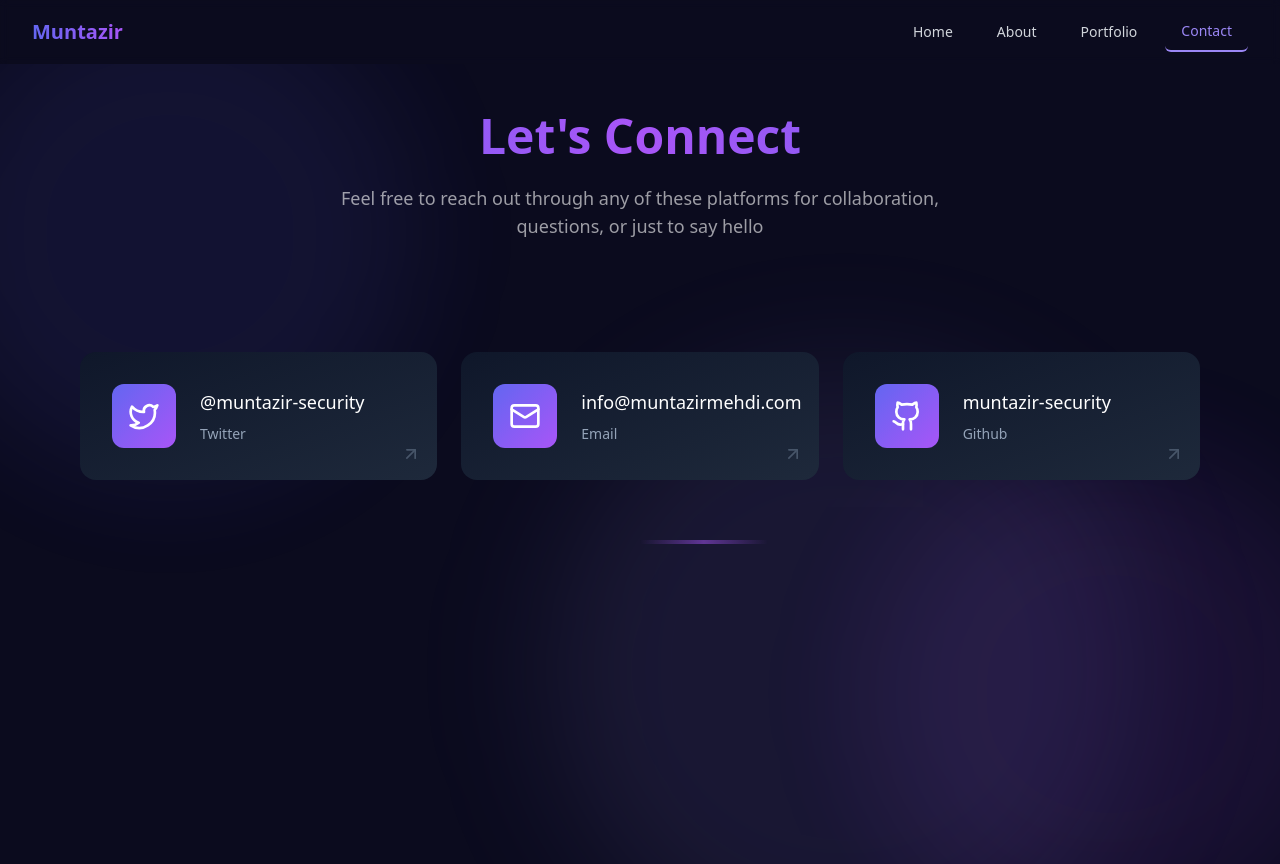
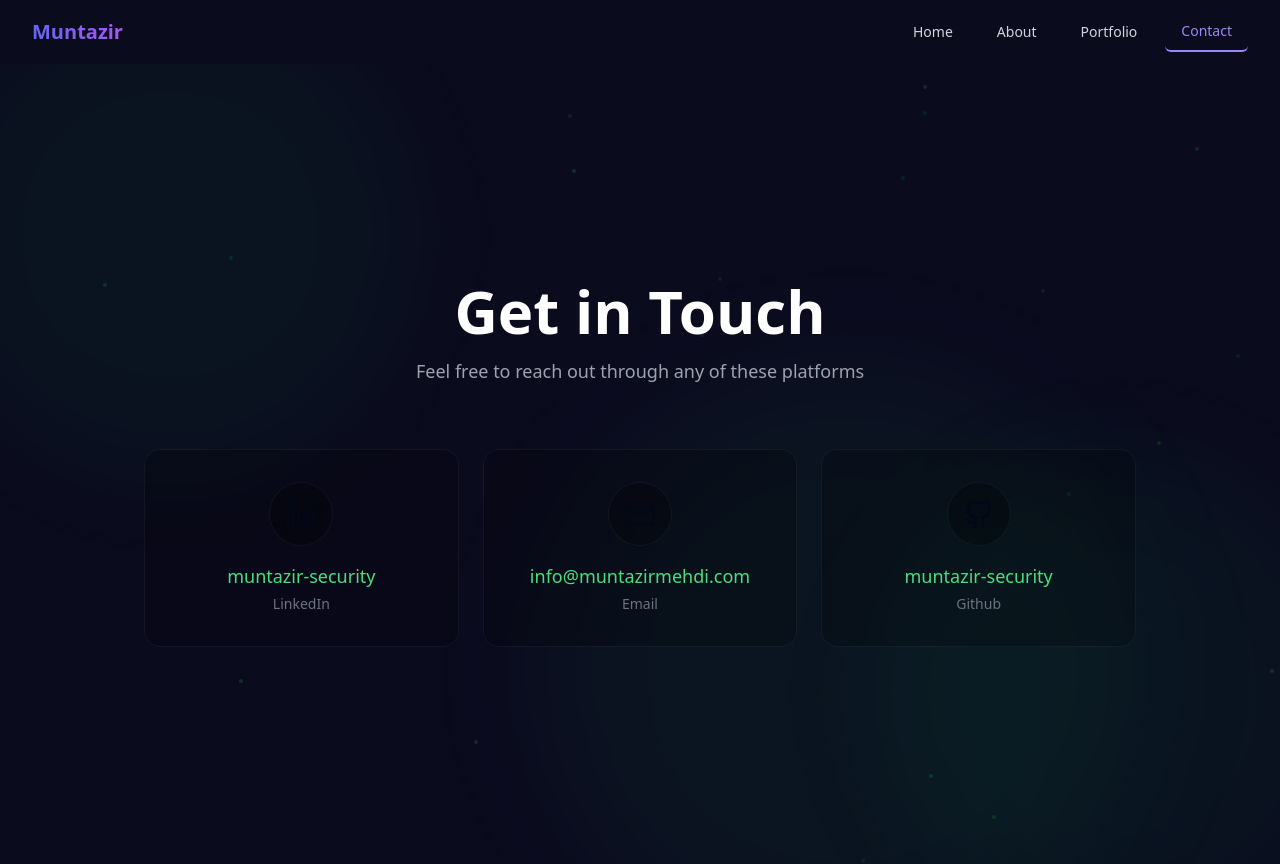
Before and after one commit to Muntazir-security/Website, a React (Vite) app: page /contact in a window 1280 px wide. Built offline with nearby package versions, Linux system fonts and the light colour scheme.

Commit message:
Update contact page layout
Centered the design elements on the contact page based on the provided design idea. Adjusted styles to ensure all components are positioned in the middle of the page.
[skip gpt_engineer]

```diff
--- a/src/components/contact/SocialLinks.tsx
+++ b/src/components/contact/SocialLinks.tsx
@@ -1,5 +1,5 @@
 import React from "react";
-import { Github, Mail, Twitter } from "lucide-react";
+import { Github, Mail, Linkedin } from "lucide-react";
 import { cn } from "@/lib/utils";
 
 interface SocialLinkProps {
@@ -17,83 +17,59 @@ const SocialLink = ({ icon, label, value, href, delay }: SocialLinkProps) => (
     rel="noopener noreferrer"
     className={cn(
       "group relative block overflow-hidden rounded-2xl",
-      "bg-gradient-to-br from-slate-900 to-slate-800",
-      "transition-all duration-500 hover:scale-[1.02]"
+      "bg-black/20 backdrop-blur-sm border border-white/5",
+      "transition-all duration-500 hover:scale-[1.02] hover:border-green-500/20"
     )}
     data-aos="fade-up"
     data-aos-delay={delay}
   >
-    {/* Glass overlay */}
-    <div className="absolute inset-0 bg-white/5 backdrop-blur-sm opacity-0 transition-opacity duration-500 group-hover:opacity-100" />
-
-    {/* Content */}
-    <div className="relative z-10 p-8">
-      <div className="flex items-center gap-6">
-        {/* Icon container with gradient background */}
+    <div className="relative p-8">
+      {/* Icon container */}
+      <div className="flex flex-col items-center gap-4 text-center">
         <div className={cn(
-          "relative flex h-16 w-16 shrink-0 items-center justify-center rounded-xl",
-          "bg-gradient-to-br from-[#6366f1] to-[#a855f7]",
-          "transition-all duration-500 group-hover:shadow-lg group-hover:shadow-purple-500/25"
+          "relative flex h-16 w-16 items-center justify-center rounded-full",
+          "bg-black/30 border border-white/5",
+          "transition-all duration-500 group-hover:border-green-500/20",
+          "group-hover:text-green-400"
         )}>
-          {icon}
-          {/* Glow effect */}
-          <div className="absolute inset-0 rounded-xl bg-purple-500/20 blur opacity-0 transition-opacity duration-500 group-hover:opacity-100" />
+          {React.cloneElement(icon as React.ReactElement, {
+            className: "w-8 h-8 transition-colors duration-500"
+          })}
+          <div className="absolute inset-0 rounded-full bg-green-500/5 blur-xl opacity-0 transition-opacity duration-500 group-hover:opacity-100" />
         </div>
 
-        {/* Text content with hover animations */}
-        <div className="space-y-2">
-          <p className="text-lg font-medium text-white group-hover:text-purple-200 transition-colors">
+        {/* Text content */}
+        <div className="space-y-1">
+          <p className="text-lg font-medium text-green-400 transition-colors duration-500">
             {value}
           </p>
-          <p className="text-sm text-slate-400 group-hover:text-slate-300 transition-colors">
+          <p className="text-sm text-gray-500 group-hover:text-gray-400 transition-colors">
             {label}
           </p>
         </div>
       </div>
-
-      {/* Interactive element indicator */}
-      <div className="absolute bottom-4 right-4 text-slate-600 group-hover:text-purple-400 transition-colors">
-        <svg
-          xmlns="http://www.w3.org/2000/svg"
-          width="20"
-          height="20"
-          viewBox="0 0 24 24"
-          fill="none"
-          stroke="currentColor"
-          strokeWidth="2"
-          strokeLinecap="round"
-          strokeLinejoin="round"
-          className="transform transition-transform duration-500 group-hover:translate-x-1 group-hover:-translate-y-1"
-        >
-          <path d="M7 17L17 7" />
-          <path d="M7 7h10v10" />
-        </svg>
-      </div>
     </div>
-
-    {/* Background gradient effect */}
-    <div className="absolute inset-0 bg-gradient-to-br from-purple-500/10 to-indigo-500/10 opacity-0 blur-xl transition-opacity duration-500 group-hover:opacity-100" />
   </a>
 );
 
 const SocialLinks = () => {
   const links = [
     {
-      icon: <Twitter className="w-8 h-8 text-white" />,
-      label: "Twitter",
-      value: "@muntazir-security",
-      href: "https://twitter.com/muntazir-security",
+      icon: <Linkedin />,
+      label: "LinkedIn",
+      value: "muntazir-security",
+      href: "https://linkedin.com/in/muntazir-security",
       delay: "100"
     },
     {
-      icon: <Mail className="w-8 h-8 text-white" />,
+      icon: <Mail />,
       label: "Email",
       value: "info@muntazirmehdi.com",
       href: "mailto:info@muntazirmehdi.com",
       delay: "200"
     },
     {
-      icon: <Github className="w-8 h-8 text-white" />,
+      icon: <Github />,
       label: "Github",
       value: "muntazir-security",
       href: "https://github.com/muntazir-security",
@@ -102,12 +78,10 @@ const SocialLinks = () => {
   ];
 
   return (
-    <div className="relative px-4 py-12">
-      <div className="grid grid-cols-1 gap-6 md:grid-cols-3 max-w-7xl mx-auto">
-        {links.map((link) => (
-          <SocialLink key={link.label} {...link} />
-        ))}
-      </div>
+    <div className="grid grid-cols-1 md:grid-cols-3 gap-6 max-w-5xl mx-auto px-4">
+      {links.map((link) => (
+        <SocialLink key={link.label} {...link} />
+      ))}
     </div>
   );
 };
--- a/src/components/shared/PageBackground.tsx
+++ b/src/components/shared/PageBackground.tsx
@@ -7,13 +7,13 @@ interface PageBackgroundProps {
 
 const PageBackground = ({ children, className = "" }: PageBackgroundProps) => {
   return (
-    <div className={`min-h-screen bg-[#0B0B1E] py-12 px-4 sm:px-6 lg:px-8 relative overflow-hidden ${className}`}>
+    <div className={`min-h-screen bg-[#0B0B1E] relative overflow-hidden ${className}`}>
       {/* Animated background elements */}
       <div className="absolute inset-0 overflow-hidden">
         {/* Animated gradient orbs */}
-        <div className="absolute -top-20 -left-20 w-[500px] h-[500px] bg-[#6366f1]/10 rounded-full blur-3xl animate-pulse-slow" />
-        <div className="absolute -bottom-20 -right-20 w-[500px] h-[500px] bg-[#a855f7]/10 rounded-full blur-3xl animate-pulse-slow" />
-        <div className="absolute top-1/2 left-1/2 -translate-x-1/2 -translate-y-1/2 w-[600px] h-[600px] bg-[#9b87f5]/10 rounded-full blur-3xl animate-spin-slower" />
+        <div className="absolute -top-20 -left-20 w-[500px] h-[500px] bg-green-500/5 rounded-full blur-3xl animate-pulse-slow" />
+        <div className="absolute -bottom-20 -right-20 w-[500px] h-[500px] bg-green-500/5 rounded-full blur-3xl animate-pulse-slow" />
+        <div className="absolute top-1/2 left-1/2 -translate-x-1/2 -translate-y-1/2 w-[600px] h-[600px] bg-green-500/5 rounded-full blur-3xl animate-spin-slower" />
       </div>
       {children}
     </div>
--- a/src/pages/Contact.tsx
+++ b/src/pages/Contact.tsx
@@ -14,31 +14,39 @@ const ContactPage = () => {
 
   return (
     <PageBackground>
-      <div className="relative max-w-6xl mx-auto">
+      <div className="flex flex-col items-center justify-center min-h-screen max-w-7xl mx-auto px-4">
         {/* Page title with gradient text */}
         <div
-          className="text-center mb-12"
+          className="text-center mb-16"
           data-aos="fade-down"
         >
-          <h1 className="text-4xl md:text-5xl font-bold bg-gradient-to-r from-[#6366f1] via-[#a855f7] to-[#6366f1] bg-clip-text text-transparent pb-2">
-            Let's Connect
+          <h1 className="text-5xl md:text-6xl font-bold text-white mb-4">
+            Get in Touch
           </h1>
-          <p className="mt-4 text-lg text-white/60 max-w-2xl mx-auto">
-            Feel free to reach out through any of these platforms for collaboration, questions, or just to say hello
+          <p className="text-lg text-gray-400">
+            Feel free to reach out through any of these platforms
           </p>
         </div>
 
-        {/* Social links with reduced vertical padding */}
-        <div className="py-4">
+        {/* Social links */}
+        <div className="w-full">
           <SocialLinks />
         </div>
 
-        {/* Bottom decorative element */}
-        <div
-          className="absolute bottom-0 left-1/2 -translate-x-1/2 w-32 h-1 bg-gradient-to-r from-transparent via-purple-500/50 to-transparent"
-          data-aos="fade-up"
-          data-aos-delay="400"
-        />
+        {/* Animated stars background */}
+        <div className="absolute inset-0 overflow-hidden pointer-events-none">
+          {[...Array(20)].map((_, i) => (
+            <div
+              key={i}
+              className="absolute w-1 h-1 bg-green-500/20 rounded-full animate-pulse-slow"
+              style={{
+                top: `${Math.random() * 100}%`,
+                left: `${Math.random() * 100}%`,
+                animationDelay: `${Math.random() * 3}s`,
+              }}
+            />
+          ))}
+        </div>
       </div>
     </PageBackground>
   );
```
